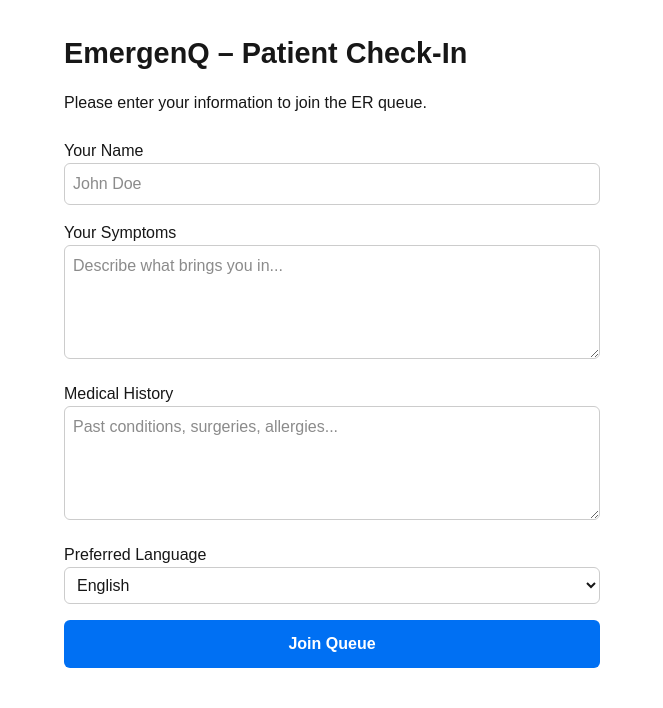
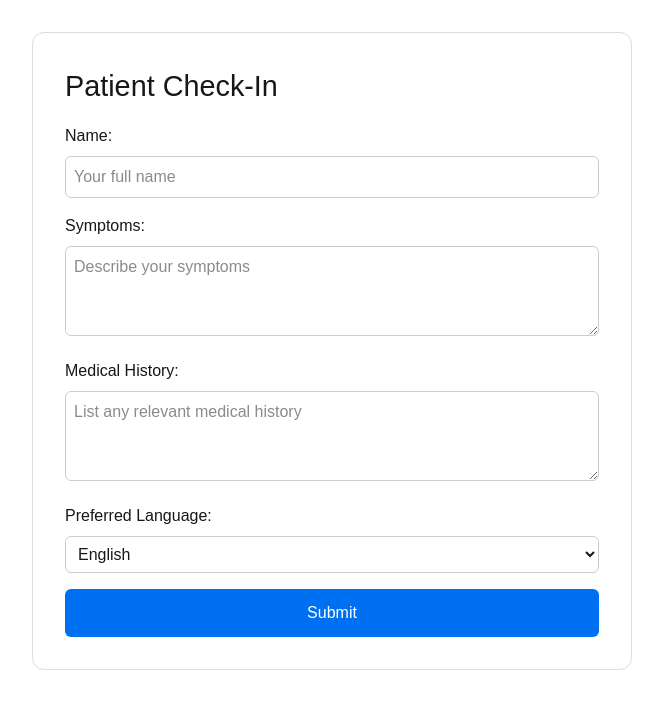
Before and after one commit to andrewjaynes/emergenq, a Next.js app: page /check-in in a window 1280 px wide. Shown: the top 708 px of the page, without its empty margins (308-971 px from the left). Built offline with nearby package versions, Linux system fonts and the light colour scheme.

Commit message:
added route data collection and integrated into the page

```diff
--- a/app/check-in/page.tsx
+++ b/app/check-in/page.tsx
@@ -1,129 +1,202 @@
-// ISO-639-1 language list (all 136 major world languages)
+"use client";
+
+import { useState } from "react";
+
+// FULL LIST OF LANGUAGES
 const LANGUAGES = [
-  "Abkhaz", "Afar", "Afrikaans", "Akan", "Albanian", "Amharic", "Arabic",
-  "Aragonese", "Armenian", "Assamese", "Avaric", "Avestan", "Aymara",
-  "Azerbaijani", "Bambara", "Bashkir", "Basque", "Belarusian", "Bengali",
-  "Bihari", "Bislama", "Bosnian", "Breton", "Bulgarian", "Burmese",
-  "Catalan", "Chamorro", "Chechen", "Chichewa", "Chinese", "Chuvash",
-  "Cornish", "Corsican", "Cree", "Croatian", "Czech", "Danish", "Divehi",
-  "Dutch", "Dzongkha", "English", "Esperanto", "Estonian", "Ewe", "Faroese",
-  "Fijian", "Finnish", "French", "Fula", "Galician", "Georgian", "German",
-  "Greek", "Guarani", "Gujarati", "Haitian Creole", "Hausa", "Hebrew",
-  "Herero", "Hindi", "Hiri Motu", "Hungarian", "Interlingua", "Indonesian",
-  "Interlingue", "Irish", "Igbo", "Inupiaq", "Ido", "Icelandic",
-  "Italian", "Inuktitut", "Japanese", "Javanese", "Kalaallisut", "Kannada",
-  "Kanuri", "Kashmiri", "Kazakh", "Khmer", "Kikuyu", "Kinyarwanda",
-  "Kyrgyz", "Komi", "Kongo", "Korean", "Kurdish", "Kwanyama", "Latin",
-  "Luxembourgish", "Ganda", "Limburgish", "Lingala", "Lao", "Lithuanian",
-  "Luba-Katanga", "Latvian", "Manx", "Macedonian", "Malagasy", "Malay",
-  "Malayalam", "Maltese", "Māori", "Marathi", "Marshallese", "Mongolian",
-  "Nauru", "Navajo", "Northern Ndebele", "Nepali", "Ndonga", "Norwegian",
-  "Norwegian Bokmål", "Norwegian Nynorsk", "Occitan", "Ojibwe", "Old Slavonic",
-  "Oromo", "Oriya", "Ossetian", "Panjabi", "Pali", "Persian", "Polish",
-  "Portuguese", "Pushto", "Quechua", "Romansh", "Romanian", "Russian",
-  "Sanskrit", "Sardinian", "Sindhi", "Northern Sami", "Samoan", "Sango",
-  "Serbian", "Gaelic", "Shona", "Sinhala", "Slovak", "Slovene", "Somali",
-  "Southern Sotho", "Spanish", "Sundanese", "Swahili", "Swati", "Swedish",
-  "Tamil", "Telugu", "Tajik", "Thai", "Tigrinya", "Tibetan", "Turkmen",
-  "Tagalog", "Tswana", "Tonga", "Turkish", "Tsonga", "Tatar", "Twi",
-  "Tahitian", "Uighur", "Ukrainian", "Urdu", "Uzbek", "Venda", "Vietnamese",
-  "Volapük", "Walloon", "Welsh", "Wolof", "Western Frisian", "Xhosa",
-  "Yiddish", "Yoruba", "Zhuang", "Zulu"
+  "English",
+  "Spanish",
+  "Chinese (Mandarin)",
+  "Hindi",
+  "Arabic",
+  "Bengali",
+  "Portuguese",
+  "Russian",
+  "Japanese",
+  "Punjabi",
+  "German",
+  "Javanese",
+  "Wu Chinese",
+  "Korean",
+  "French",
+  "Turkish",
+  "Vietnamese",
+  "Urdu",
+  "Italian",
+  "Persian",
+  "Polish",
+  "Ukrainian",
+  "Dutch",
+  "Thai",
+  "Gujarati",
+  "Tamil",
+  "Yoruba",
+  "Hausa",
+  "Swahili",
+  "Amharic",
+  "Telugu",
+  "Marathi",
+  "Cantonese",
+  "Tagalog",
+  "Romanian",
+  "Serbian",
+  "Czech",
+  "Greek",
+  "Hebrew",
+  "Somali",
+  "Nepali",
+  "Burmese",
+  "Malay",
+  "Indonesian",
+  "Zulu",
+  "Afrikaans",
+  "Armenian",
+  "Albanian",
 ];
 
 export default function CheckInPage() {
+  const [submitted, setSubmitted] = useState(false);
+  const [position, setPosition] = useState<number | null>(null);
+
+  async function handleSubmit(e: any) {
+    e.preventDefault();
+
+    const formData = new FormData(e.target);
+    const data = Object.fromEntries(formData.entries());
+
+    const res = await fetch("/api/check-in", {
+      method: "POST",
+      body: JSON.stringify(data),
+    });
+
+    const json = await res.json();
+    setSubmitted(true);
+    setPosition(json.queuePosition);
+  }
+
   return (
-    <div style={{ padding: "2rem", maxWidth: 600, margin: "0 auto" }}>
-      <h1 style={{ fontSize: "1.8rem", fontWeight: "bold", marginBottom: "1rem" }}>
-        EmergenQ – Patient Check-In
+    <div
+      style={{
+        maxWidth: "600px",
+        margin: "2rem auto",
+        padding: "2rem",
+        background: "white",
+        borderRadius: "12px",
+        border: "1px solid #ddd",
+      }}
+    >
+      <h1 style={{ fontSize: "1.8rem", marginBottom: "1rem" }}>
+        Patient Check-In
       </h1>
 
-      <p style={{ marginBottom: "1.5rem" }}>
-        Please enter your information to join the ER queue.
-      </p>
-
-      <form style={{ display: "flex", flexDirection: "column", gap: "1rem" }}>
-
-        {/* Name */}
-        <div>
-          <label>Your Name</label>
+      <form onSubmit={handleSubmit}>
+        {/* NAME */}
+        <label style={{ display: "block", marginBottom: "0.5rem" }}>
+          Name:
+        </label>
         <input
-            type="text"
-            placeholder="John Doe"
+          name="name"
+          required
+          placeholder="Your full name"
           style={{
             width: "100%",
             padding: "0.5rem",
             borderRadius: "6px",
             border: "1px solid #ccc",
+            marginBottom: "1rem",
           }}
         />
-        </div>
 
-        {/* Symptoms */}
-        <div>
-          <label>Your Symptoms</label>
+        {/* SYMPTOMS */}
+        <label style={{ display: "block", marginBottom: "0.5rem" }}>
+          Symptoms:
+        </label>
         <textarea
-            placeholder="Describe what brings you in..."
-            rows={4}
+          name="symptoms"
+          required
+          placeholder="Describe your symptoms"
           style={{
             width: "100%",
+            height: "90px",
             padding: "0.5rem",
             borderRadius: "6px",
             border: "1px solid #ccc",
+            marginBottom: "1rem",
           }}
         />
-        </div>
 
-        {/* Medical History */}
-        <div>
-          <label>Medical History</label>
+        {/* MEDICAL HISTORY */}
+        <label style={{ display: "block", marginBottom: "0.5rem" }}>
+          Medical History:
+        </label>
         <textarea
-            placeholder="Past conditions, surgeries, allergies..."
-            rows={4}
+          name="history"
+          placeholder="List any relevant medical history"
           style={{
             width: "100%",
+            height: "90px",
             padding: "0.5rem",
             borderRadius: "6px",
             border: "1px solid #ccc",
+            marginBottom: "1rem",
           }}
         />
-        </div>
 
-        {/* Language */}
-        <div>
-          <label>Preferred Language</label>
+        {/* LANGUAGE */}
+        <label style={{ display: "block", marginBottom: "0.5rem" }}>
+          Preferred Language:
+        </label>
         <select
+          name="language"
           defaultValue="English"
           style={{
             width: "100%",
             padding: "0.5rem",
             borderRadius: "6px",
             border: "1px solid #ccc",
+            marginBottom: "1rem",
           }}
         >
           {LANGUAGES.map((lang) => (
             <option key={lang}>{lang}</option>
           ))}
         </select>
-        </div>
 
-        {/* Submit */}
+        {/* SUBMIT BUTTON */}
         <button
           type="submit"
           style={{
-            backgroundColor: "#0070f3",
+            width: "100%",
+            padding: "0.75rem",
+            background: "#0070f3",
             color: "white",
-            padding: "0.75rem",
+            border: "none",
             borderRadius: "6px",
-            border: "none",
             cursor: "pointer",
             fontSize: "1rem",
-            fontWeight: "bold",
           }}
         >
-          Join Queue
+          Submit
         </button>
       </form>
+
+      {/* SUCCESS MESSAGE */}
+      {submitted && (
+        <p
+          style={{
+            marginTop: "1.5rem",
+            padding: "1rem",
+            background: "#e8ffe8",
+            border: "1px solid #9fdb9f",
+            color: "#1a7f1a",
+            borderRadius: "6px",
+            fontSize: "1rem",
+          }}
+        >
+          ✔️ Checked in! Your position in the queue is{" "}
+          <strong>#{position}</strong>.
+        </p>
+      )}
     </div>
   );
 }
--- /dev/null
+++ b/app/check-in/route.ts
@@ -0,0 +1,30 @@
+import { NextResponse } from "next/server";
+
+let queue: any[] = []; // temporary in-memory queue
+
+export async function POST(request: Request) {
+  const data = await request.json();
+
+  // Add a timestamp + queue position
+  const entry = {
+    id: Date.now(), // simple unique ID
+    name: data.name,
+    symptoms: data.symptoms,
+    history: data.history,
+    language: data.language,
+    checkedInAt: new Date().toISOString(),
+    position: queue.length + 1,
+  };
+
+  queue.push(entry);
+
+  return NextResponse.json({
+    success: true,
+    queuePosition: entry.position,
+  });
+}
+
+// TEMP: allow viewing the queue in the browser
+export async function GET() {
+  return NextResponse.json(queue);
+}
```
Lines whose indentation alone changed are shown as unchanged.
